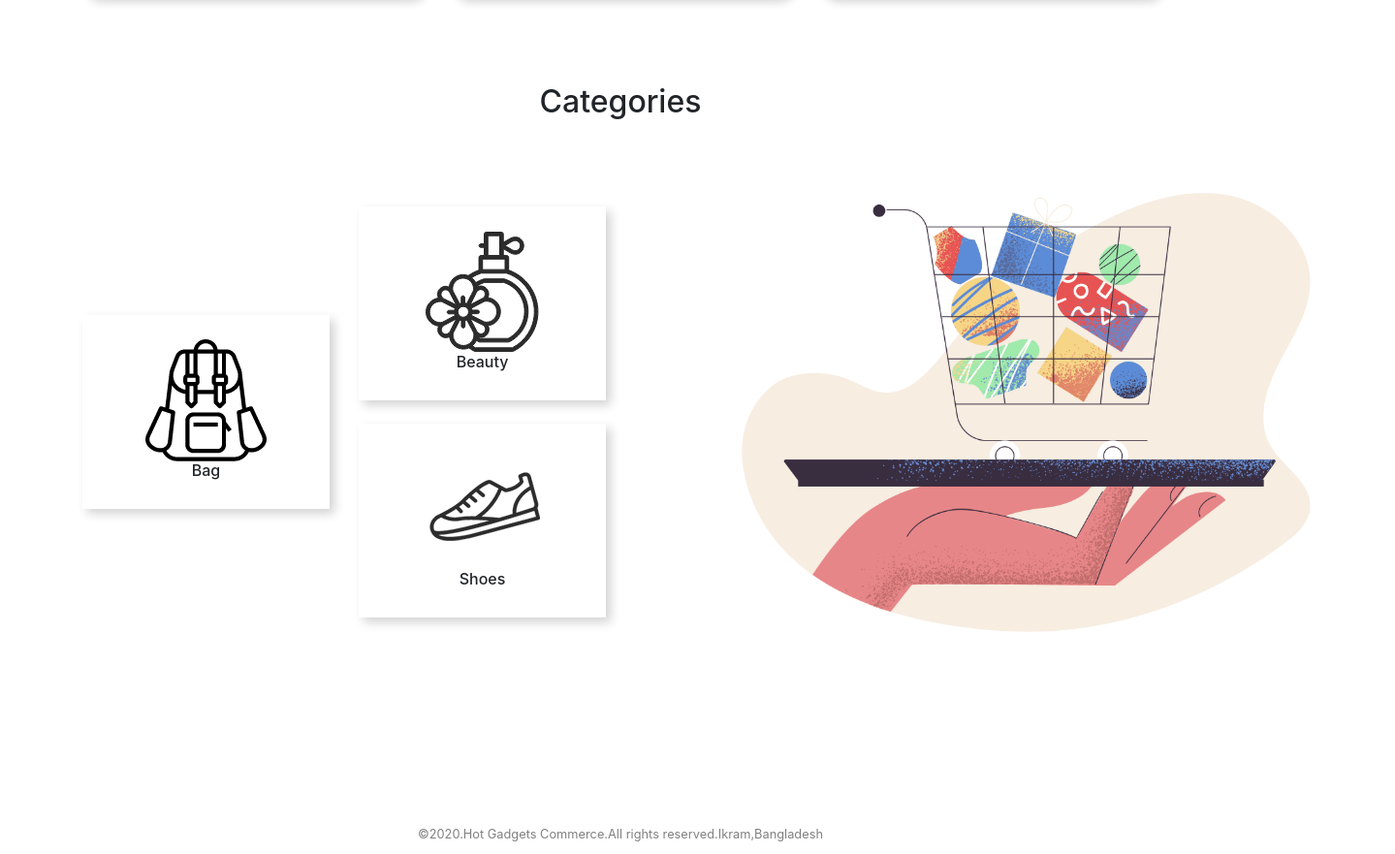
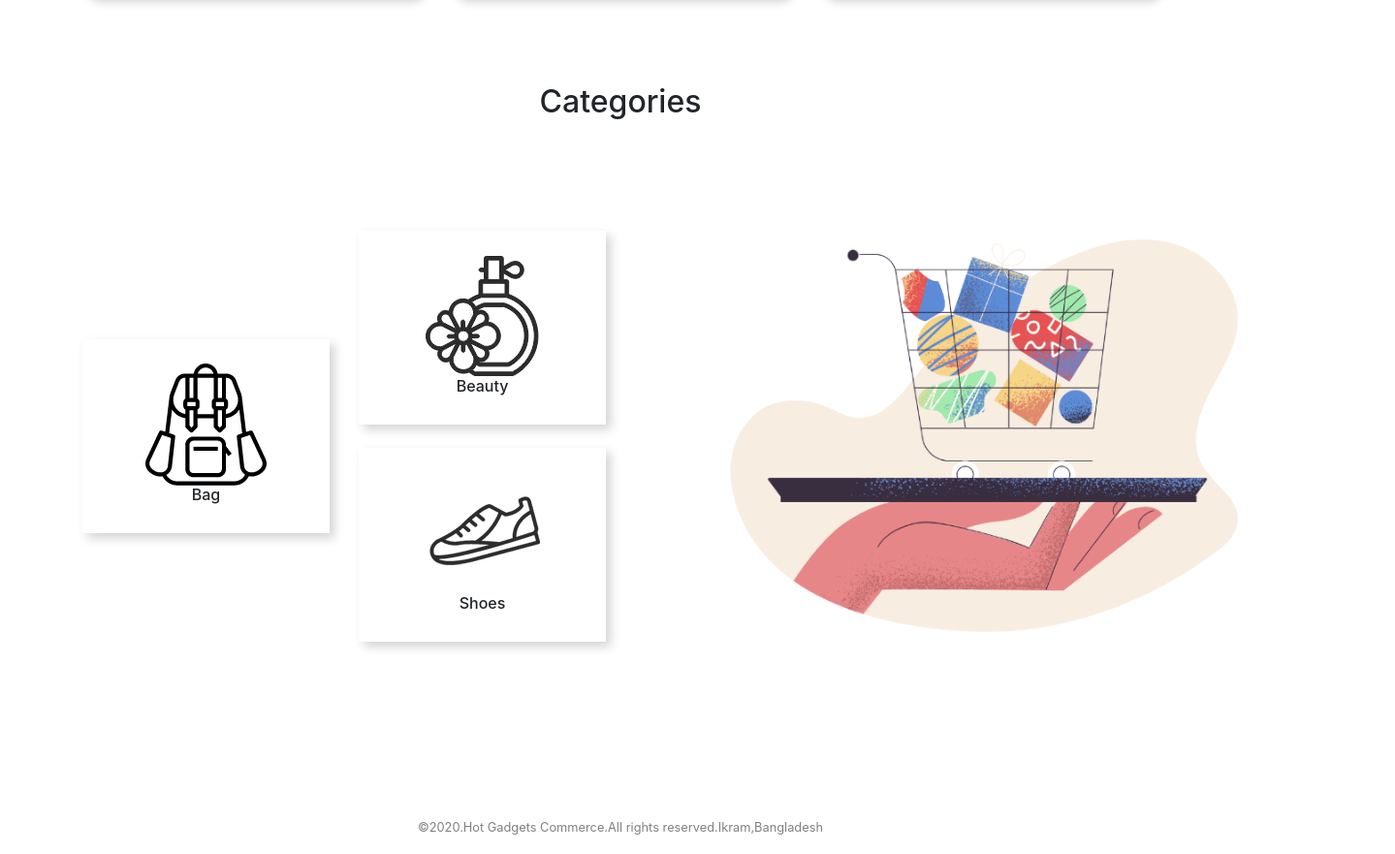
Before and after one commit to Ikramuddin21/hot-gadgets-website, a plain HTML site: page index.html in a window 1280 px wide. Shown: the part 1964-2845 px from the top of the page at 97% size, 1439 px wide, since content can reach past the window. Drawn offline with nearby package versions, Linux system fonts and the light colour scheme.

Commit message:
update website

```diff
--- a/index.html
+++ b/index.html
@@ -189,7 +189,7 @@
          </div>
          <div class="col-md-6">
           <div class="text-right">
-            <img src="images/Categories/pale-order.png" class="rounded" alt="...">
+            <img width="700px" src="images/Categories/pale-order.png" class="rounded" alt="...">
           </div>
          </div>
        </div>
--- a/style.css
+++ b/style.css
@@ -35,6 +35,7 @@ p{
 h2{
     text-align: center;
     margin-top: 8%;
+    padding-bottom: 5%;
 }
 .last-to-first, .last-to-second, .last-to-third{
     box-shadow: 5px 5px 10px lightgray;
```
